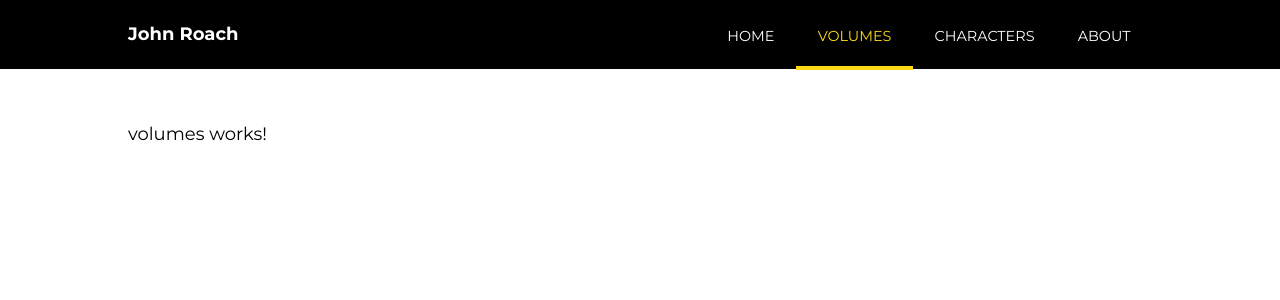
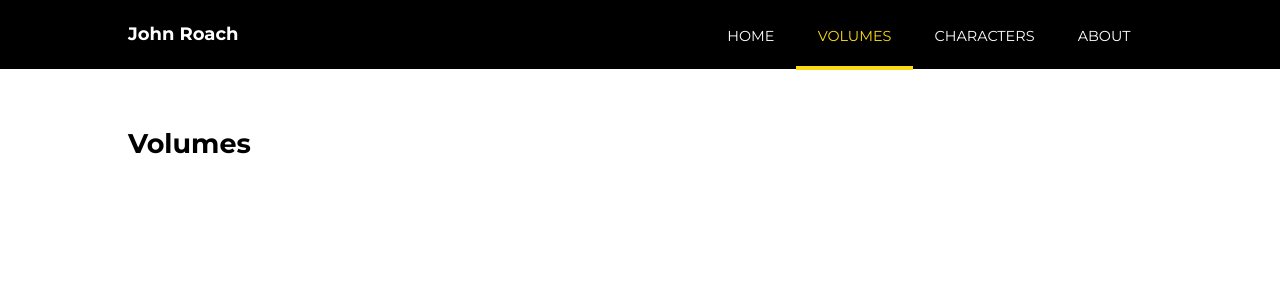
Before and after one commit to nmhakeem/john-roach, an Angular app: page /volumes in a window 1280 px wide. Shown: the top 300 px of the page. Built offline with nearby package versions, Linux system fonts and the light colour scheme.

Commit message:
volumes changes

```diff
--- a/src/app/volumes/volumes.component.html
+++ b/src/app/volumes/volumes.component.html
@@ -1 +1,7 @@
-<p>volumes works!</p>
+<div class="heading">
+    <h1>Volumes</h1>
+</div>
+
+<div class="card-vol">
+
+</div>
```
